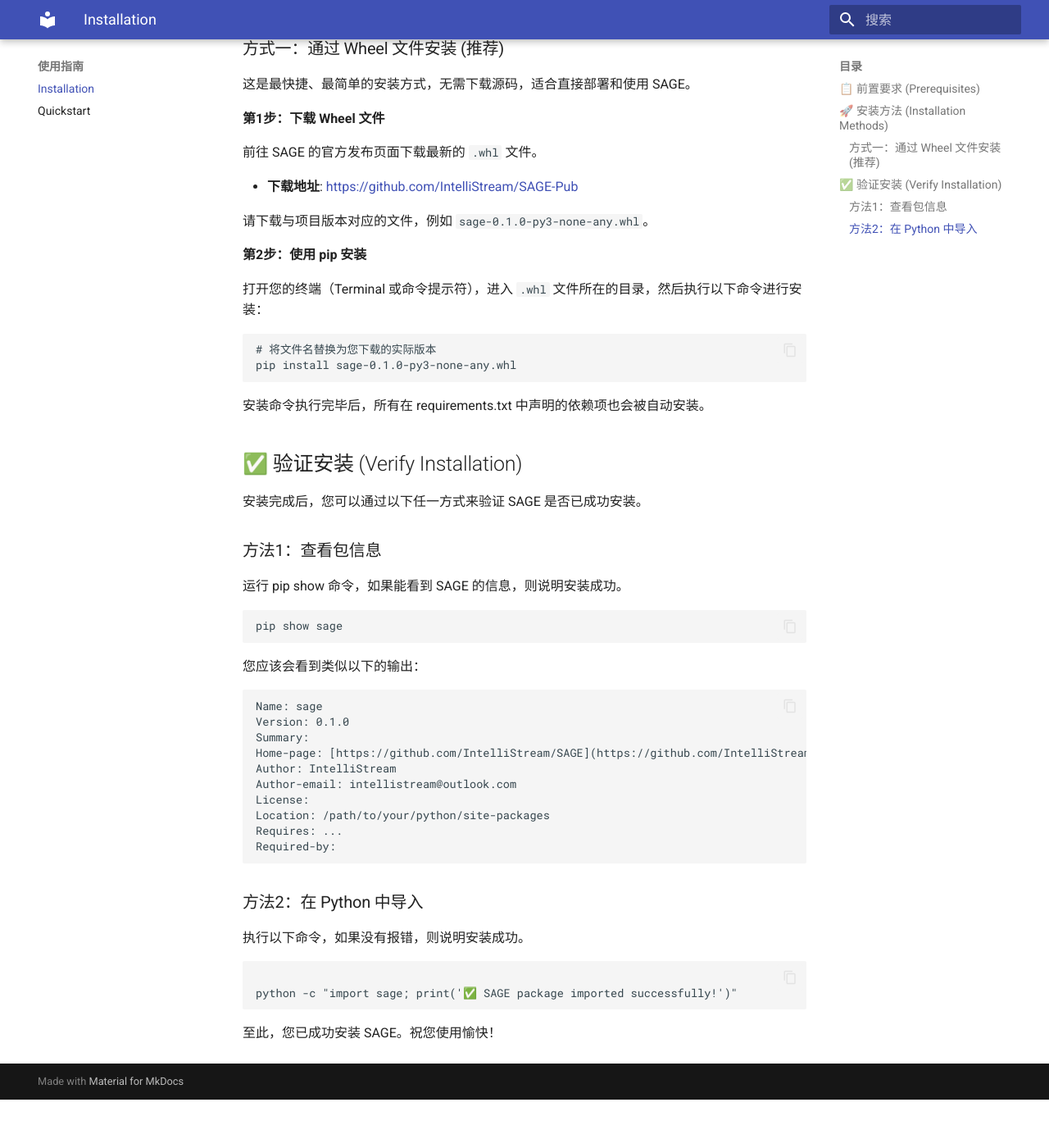
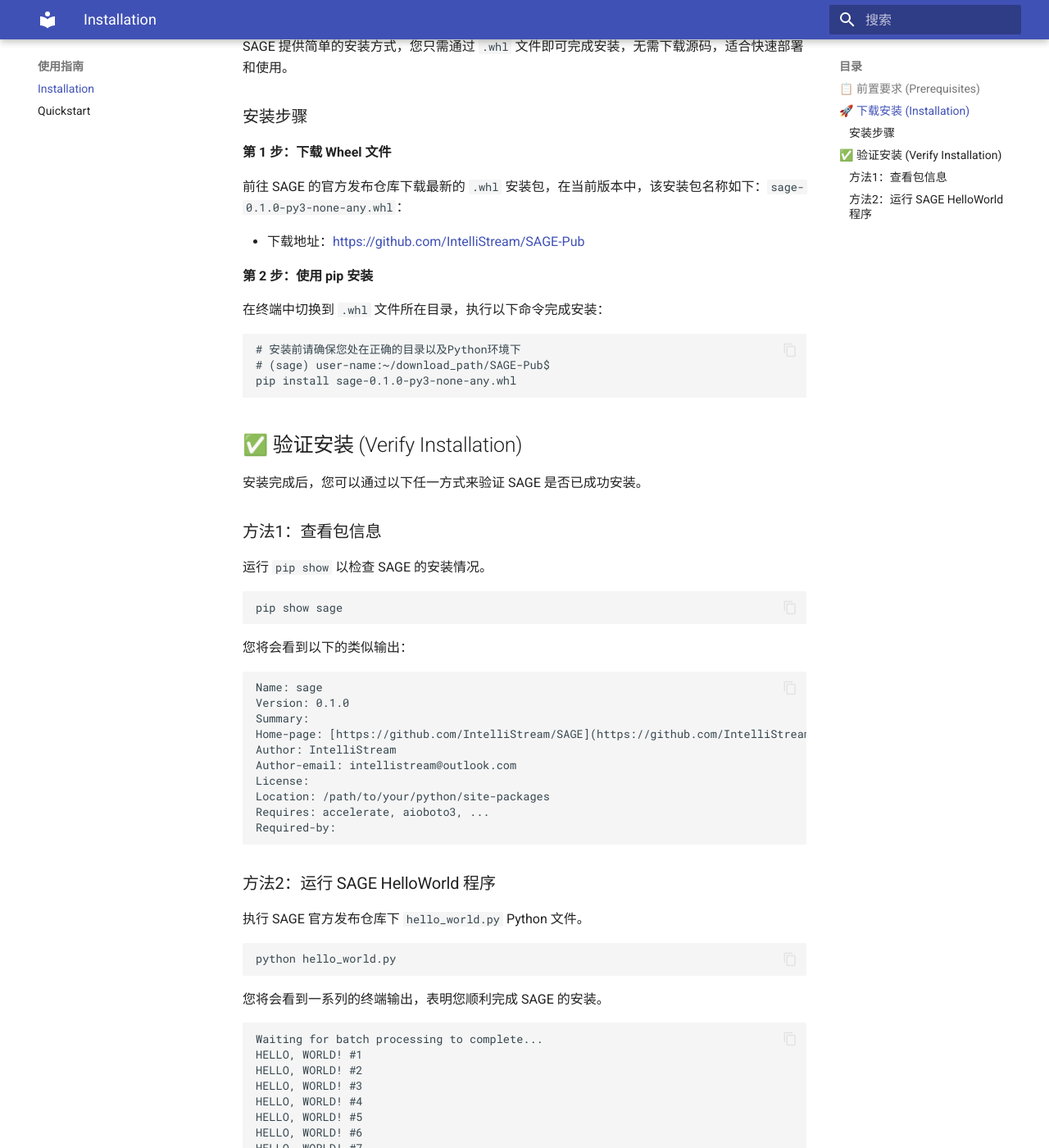
Before and after one commit to peilin9990/SAGE-Pub, an MkDocs documentation site: the page built from docs_src/get_start/install.md, in a window 1280 px wide and 1400 px high, scrolled down 787 px. Shown: the whole window at 82% size. Built offline with MkDocs 1.6.1 and Material for MkDocs 9.7.7, drawn with Linux system fonts in a browser that asks for light colours; before the commit the page ends 2128 px from its top, so only the background shows below that; some of the changed text lies outside the part shown.

Commit message:
【使用指南更新】

````diff
--- a/docs_src/get_start/install.md
+++ b/docs_src/get_start/install.md
@@ -8,60 +8,58 @@
 
 在开始安装之前，请确保您的开发环境满足以下要求：
 
-* **操作系统 (OS)**:
+* **支持的操作系统 (OS)**:
     * Linux
     * macOS
-    * Windows (推荐在 WSL2 环境下使用)
-* **Python**: 版本 **≥ 3.11**。您可以通过以下命令检查：
-    ```bash
-    python --version
-    # 或者 python3 --version
-    ```
-* **PIP**: Python 包管理工具。通常随 Python 一起安装。您可以通过以下命令检查：
-    ```bash
-    pip --version
-    # 或者 pip3 --version
-    ```
+    * Windows
+* **Python**：建议使用版本 **≥ 3.11.10** 的 Python 解释器。例如使用 Conda 在虚拟环境中创建并激活环境：
+
+```bash
+conda create -n sage python=3.11.10
+conda activate sage
+```
+
+*温馨提示：若 Conda 创建失败，可能是网络问题导致，请及时更换 Conda 源。*
 
 ---
 
-## 🚀 安装方法 (Installation Methods)
+## 🚀 下载安装 (Installation)
 
-我们提供两种主要的安装方式。对于大多数用户，我们推荐直接使用 `.whl` 文件进行安装。
+SAGE 提供简单的安装方式，您只需通过 `.whl` 文件即可完成安装，无需下载源码，适合快速部署和使用。
 
-### 方式一：通过 Wheel 文件安装 (推荐)
+### 安装步骤
 
-这是最快捷、最简单的安装方式，无需下载源码，适合直接部署和使用 SAGE。
+**第 1 步：下载 Wheel 文件**
 
-**第1步：下载 Wheel 文件**
+前往 SAGE 的官方发布仓库下载最新的 `.whl` 安装包，在当前版本中，该安装包名称如下：`sage-0.1.0-py3-none-any.whl`：
 
-前往 SAGE 的官方发布页面下载最新的 `.whl` 文件。
+- 下载地址：[https://github.com/IntelliStream/SAGE-Pub](https://github.com/IntelliStream/SAGE-Pub)
 
-* **下载地址**: [https://github.com/IntelliStream/SAGE-Pub](https://github.com/IntelliStream/SAGE-Pub)
 
-请下载与项目版本对应的文件，例如 `sage-0.1.0-py3-none-any.whl`。
+**第 2 步：使用 pip 安装**
 
-**第2步：使用 pip 安装**
-
-打开您的终端（Terminal 或命令提示符），进入 `.whl` 文件所在的目录，然后执行以下命令进行安装：
+在终端中切换到 `.whl` 文件所在目录，执行以下命令完成安装：
 
 ```bash
-# 将文件名替换为您下载的实际版本
+# 安装前请确保您处在正确的目录以及Python环境下
+# (sage) user-name:~/download_path/SAGE-Pub$
 pip install sage-0.1.0-py3-none-any.whl
 ```
-安装命令执行完毕后，所有在 requirements.txt 中声明的依赖项也会被自动安装。
+
 
 ## ✅ 验证安装 (Verify Installation)
 安装完成后，您可以通过以下任一方式来验证 SAGE 是否已成功安装。
 
 ### 方法1：查看包信息
 
-运行 pip show 命令，如果能看到 SAGE 的信息，则说明安装成功。
+运行 `pip show` 以检查 SAGE 的安装情况。
 
 ```Bash
 pip show sage
 ```
-您应该会看到类似以下的输出：
+
+您将会看到以下的类似输出：
+
 ```
 Name: sage
 Version: 0.1.0
@@ -71,15 +69,32 @@
 Author-email: intellistream@outlook.com
 License:
 Location: /path/to/your/python/site-packages
-Requires: ...
+Requires: accelerate, aioboto3, ...
 Required-by:
 ```
-### 方法2：在 Python 中导入
+### 方法2：运行 SAGE HelloWorld 程序
 
-执行以下命令，如果没有报错，则说明安装成功。
+执行 SAGE 官方发布仓库下 `hello_world.py` Python 文件。
 
 ```Python
+python hello_world.py
+```
 
-python -c "import sage; print('✅ SAGE package imported successfully!')"
+您将会看到一系列的终端输出，表明您顺利完成 SAGE 的安装。
+
 ```
-至此，您已成功安装 SAGE。祝您使用愉快！
+Waiting for batch processing to complete...
+HELLO, WORLD! #1
+HELLO, WORLD! #2
+HELLO, WORLD! #3
+HELLO, WORLD! #4
+HELLO, WORLD! #5
+HELLO, WORLD! #6
+HELLO, WORLD! #7
+HELLO, WORLD! #8
+HELLO, WORLD! #9
+HELLO, WORLD! #10
+Hello World 批处理示例结束
+```
+
+至此，您已成功安装 SAGE，祝您使用愉快！
````
Also changed, not shown: docs_src/about.md (+5 -7 lines), hello_world.py (added, +53 -0 lines).
